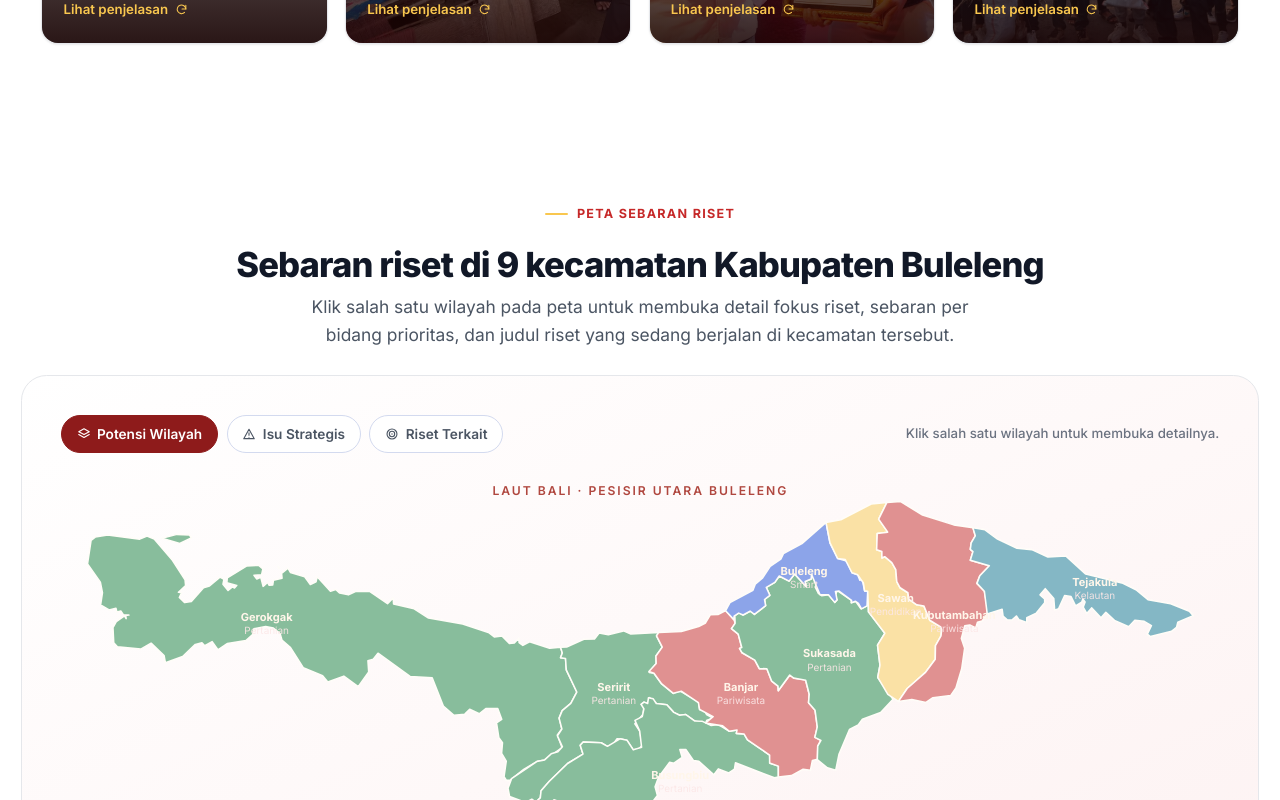
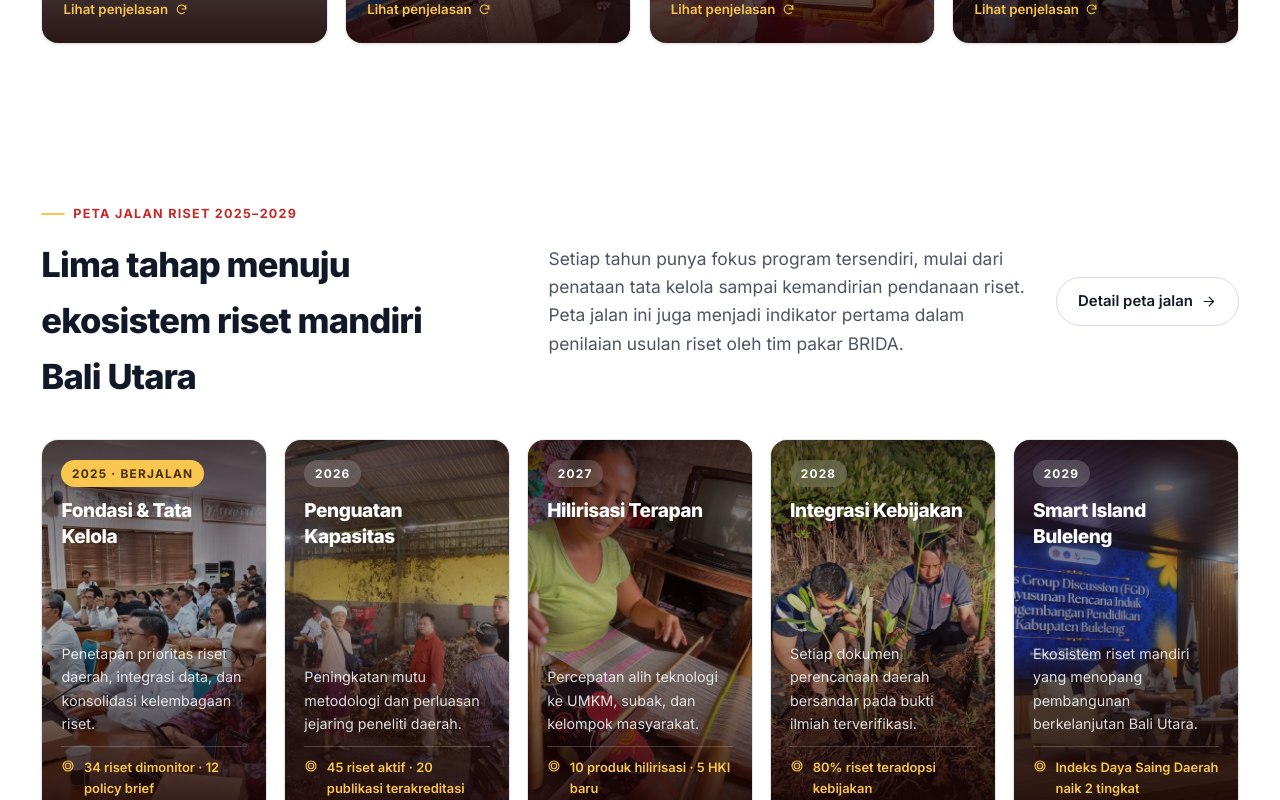
Before and after one commit to Linthlz/singariset, a React (Vite) app: page / in a window 1280 px wide. Shown: the part 2300-3100 px from the top of the page. Built offline with nearby package versions, Linux system fonts and the light colour scheme; grey boxes are pictures that could not be loaded.

Commit message:
push dedicate ui

```diff
--- a/src/components/charts/ScoreRing.jsx
+++ b/src/components/charts/ScoreRing.jsx
@@ -18,7 +18,6 @@ export default function ScoreRing({ value, size = 128 }) {
           <b className="block font-head text-[2rem] font-extrabold leading-none tabular-nums" style={{ color }}>
             {value.toFixed(1).replace('.', ',')}
           </b>
-          <span className="text-[.68rem] font-bold uppercase tracking-widest text-ink-3">Nilai Akhir</span>
         </div>
       </div>
     </div>
--- a/src/pages/Home.jsx
+++ b/src/pages/Home.jsx
@@ -275,22 +275,6 @@ export default function Home() {
         </div>
       </section>
 
-      {/* ===== 1.5a PETA SEBARAN RISET — section tersendiri ===== */}
-      <section className="py-14 sm:py-18" id="peta-sebaran">
-        <div className="mx-auto max-w-[1240px] px-5">
-          <Reveal className="mb-6 text-center">
-            <span className="mb-3 inline-flex items-center gap-2 text-[.74rem] font-bold uppercase tracking-widest text-maroon-600 before:h-0.5 before:w-5.5 before:rounded-full before:bg-gold-500">Peta Sebaran Riset</span>
-            <h2 className="mx-auto max-w-[46ch] text-[clamp(1.45rem,2.7vw,2.05rem)]">Sebaran riset di 9 kecamatan Kabupaten Buleleng</h2>
-            <p className="mx-auto mb-0 max-w-[62ch] text-[1.02rem] text-ink-2">Klik salah satu wilayah pada peta untuk membuka detail fokus riset, sebaran per bidang prioritas, dan judul riset yang sedang berjalan di kecamatan tersebut.</p>
-          </Reveal>
-        </div>
-        <div className="mx-auto max-w-[2280px] px-5">
-          <Reveal>
-            <KecamatanMap />
-          </Reveal>
-        </div>
-      </section>
-
       {/* ===== 1.7 PETA JALAN RISET — kartu foto kegiatan ===== */}
       <section className="py-14 sm:py-18" id="petajalan">
         <div className="mx-auto max-w-[1240px] px-5">
--- a/src/pages/dashboard/MonevModule.jsx
+++ b/src/pages/dashboard/MonevModule.jsx
@@ -66,7 +66,7 @@ function ScoreMatrix({ r }) {
         <ScoreRing value={total || 0} />
         <div className="flex-1">
           <div className="mb-2.5 flex flex-wrap items-center gap-2">
-            <h3 className="m-0 text-[1rem]">Matriks Evaluasi Kinerja</h3>
+            <h3 className="m-0 text-[1rem]">Matriks Evaluasi</h3>
             {canEdit && !editing && (
               <button type="button" onClick={() => setEditing(true)} className="ml-auto rounded-lg border border-line-strong px-3 py-1.5 text-[.78rem] font-semibold text-maroon-800 hover:border-maroon-800 hover:bg-maroon-50">
                 Perbarui skor
@@ -228,12 +228,6 @@ function Sorotan({ r }) {
           </div>
           <h3 className="m-0 text-[1.05rem] leading-snug"><Link to={`/riset/${r.id}`} className="text-ink hover:text-maroon-800">{r.judul}</Link></h3>
           <p className="m-0 mt-1 text-[.82rem] text-ink-3">{r.peneliti} · {r.institusi} · Kec. {kecById(r.kecamatan).nama}</p>
-
-          <dl className="mb-5 mt-4 grid grid-cols-2 gap-x-4 gap-y-2 border-t border-line pt-4 text-[.83rem] sm:grid-cols-3">
-            <div><dt className="font-semibold text-ink-3">Skema</dt><dd className="m-0 font-semibold">{skemaById(r.skema).nama}</dd></div>
-            <div><dt className="font-semibold text-ink-3">Nilai kontrak</dt><dd className="m-0 font-semibold text-maroon-800">{rupiahRingkas(r.anggaran)}</dd></div>
-            <div><dt className="font-semibold text-ink-3">Sisa dana</dt><dd className="m-0 font-semibold">{rupiahRingkas(r.anggaran - r.terserap)}</dd></div>
-          </dl>
 
         </section>
 
```
